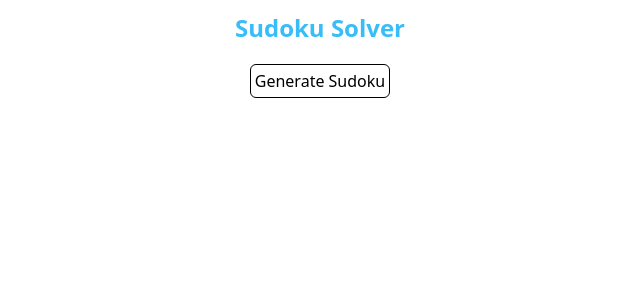
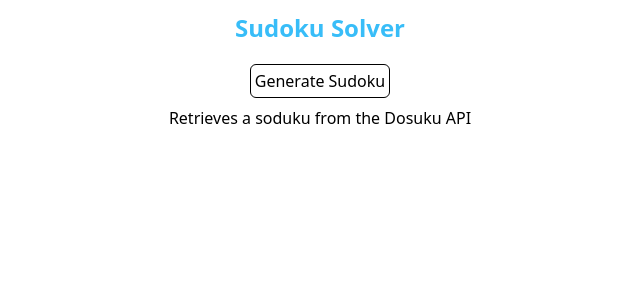
Before and after one commit to alexcurwood/SudokuSolver, a React (Vite) app: page / in a window 1280 px wide. Shown: the top 300 px of the page, without its empty margins (320-960 px from the left). Built offline with nearby package versions, Linux system fonts and the light colour scheme.

Commit message:
Add descriptions for buttons

```diff
--- a/src/App.jsx
+++ b/src/App.jsx
@@ -158,6 +158,7 @@ function App() {
       >
         Generate Sudoku
       </button>
+      {!initialiseGrid && <p>Retrieves a soduku from the Dosuku API</p>}
       {initialiseGrid && (
         <>
           <div className="flex justify-center m-50">
@@ -170,6 +171,9 @@ function App() {
           >
             Solve Sodoku
           </button>
+          {!initialiseSolution && (
+            <p>Solves the Sudoku using a brute force algorithm</p>
+          )}
           {initialiseSolution && (
             <div className="flex justify-center m-50">
               <Grid numbers={solution} />
```
